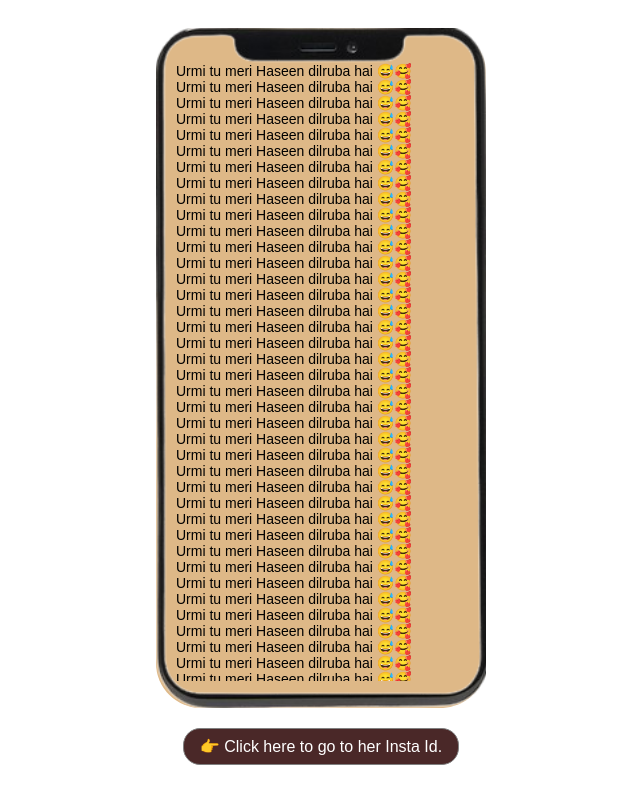
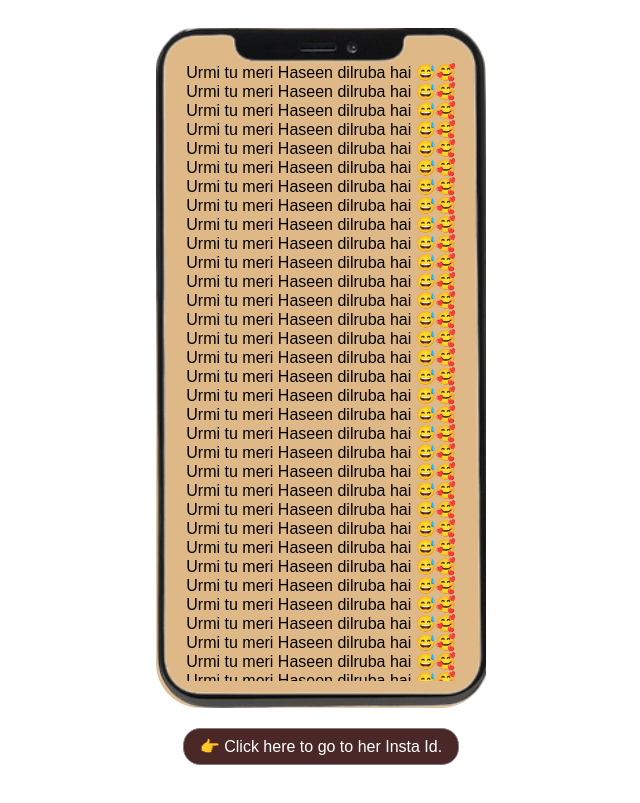
Before and after one commit to Akriti2730/urmi, a plain HTML site: page index.html in a window 1280 px wide. Shown: the whole page, without its empty margins (319-959 px from the left). Drawn offline with Linux system fonts and the light colour scheme.

Commit message:
commit width

```diff
--- a/index.html
+++ b/index.html
@@ -20,19 +20,25 @@
         /* max-width: 68vw; */
         height: 88%;
         overflow-y: auto;
+        font-size: smaller;
         text-align: center;
         padding: 0 20px 20px;
         margin-top: 30px;
         position: absolute;
-        font-size: 13px;
         font-weight: 500;
         /* background: burlywood; */
+        width: -webkit-fill-available;
       }
       @media (min-width: 1230px) {
         .content {
           height: 88%;
           margin-top: 35px;
-          font-size: 14px;
+          display: flex;
+          flex-direction: column;
+          align-items: center;
+          text-align: center;
+          width: -webkit-fill-available;
+          font-size: medium;
         }
       }
       a {
@@ -85,7 +91,7 @@
         var output = "";
         for (var i = 0; i < 5550; i++) {
           // output += text;
-           output += text + "<br>";
+          output += text + "<br>";
         }
         output +=
           "<br>" + "<br>" + "<p>count kr le total 5550 times hai...</p>";
```
